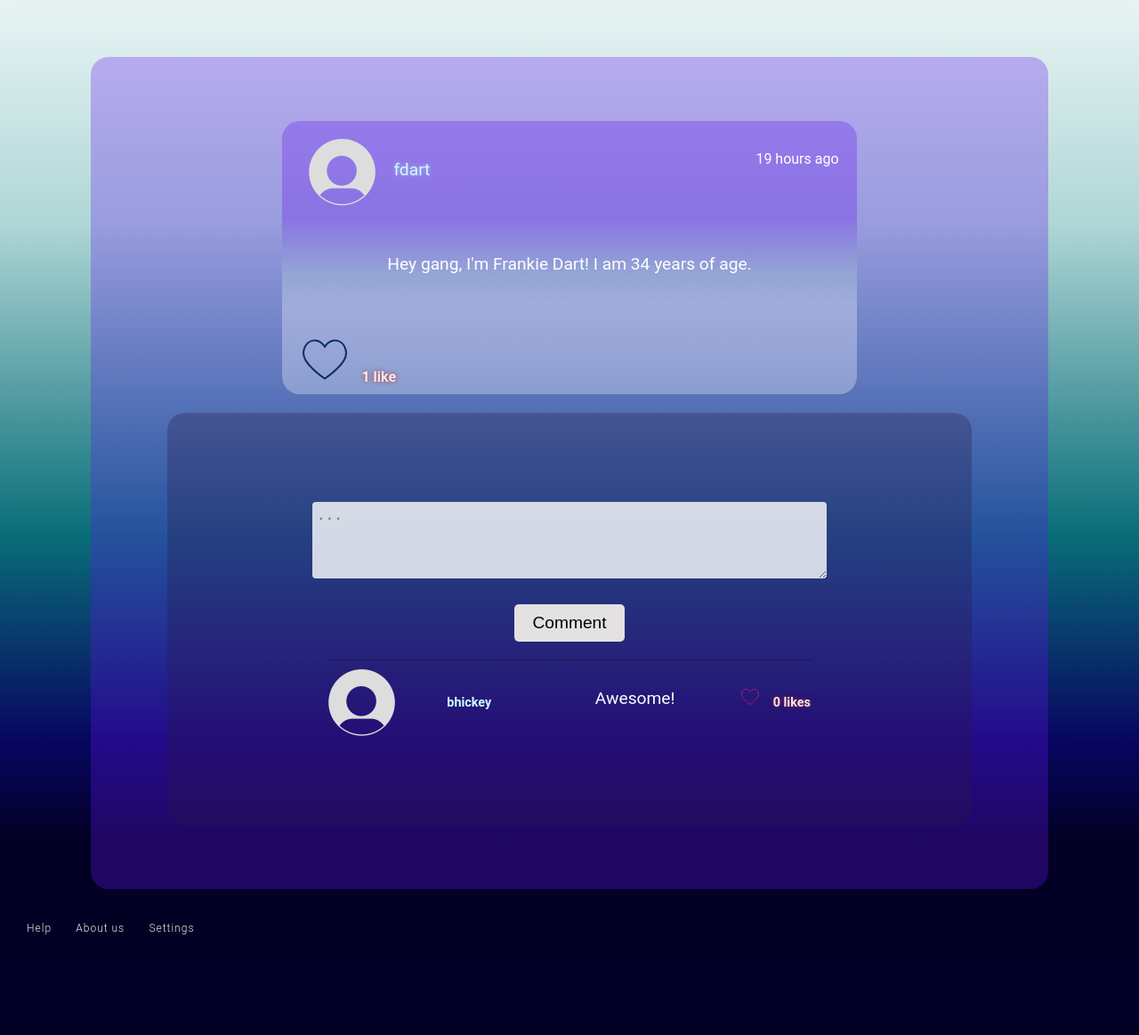
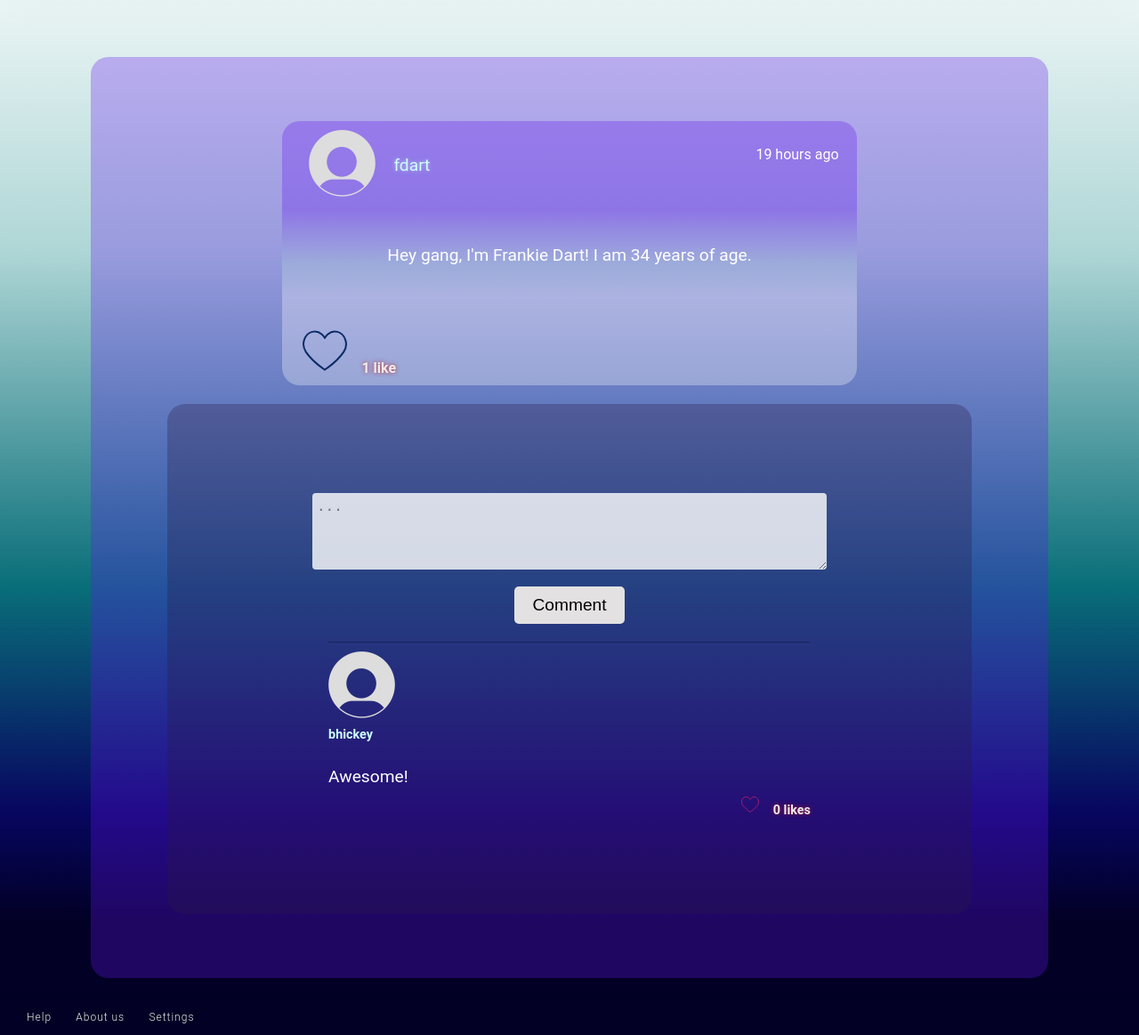
Before and after one commit to 2767753o/wad2-ae-group1d, a Django app: page /blink/post/2/ in a window 1280 px wide. Shown: the part 96-1259 px from the top of the page at 89% size. Before the commit the page ends 1146 px from the top, so only its background shows below. Run offline with Django 3.2, Linux system fonts and the light colour scheme; a user stored in the database is signed in; data comes from the database, SQL or seed files in the repository.

Commit message:
recompile css from scss

```diff
--- a/blink/static/css/styles.css
+++ b/blink/static/css/styles.css
@@ -265,7 +265,6 @@ body {
   width: 75px;
   height: 75px;
   margin-left: 10px;
-  margin-top: 10px;
 }
 
 #postTop a {
@@ -289,10 +288,6 @@ body {
   margin-right: 20%;
   background: linear-gradient(180deg, rgba(101, 22, 239, 0.3) 0%, rgba(175, 214, 214, 0.3) 50%, rgba(255, 255, 255, 0.3) 80%);
   padding: 20px;
-}
-
-#postContent img {
-  width: 40%;
 }
 
 #postBottom {
@@ -371,7 +366,6 @@ body {
   background: #e3e1e1;
   margin: auto;
   margin-bottom: 20px;
-  margin-top: 10px;
   color: #000;
   font-size: 1.2rem;
   padding: 10px 20px;
@@ -432,10 +426,6 @@ body {
   color: #edebeb;
   text-shadow: 0 0 5px rgba(196, 21, 28, 0.8);
   margin-left: 10px;
-}
-.commentData {
-  display: flex;
-  align-items: center;
 }
 
 #create {
@@ -520,7 +510,7 @@ body {
   color: #fff;
 }
 
-#profile #pfpImage {
+#profile img {
   width: 150px;
   height: 150px;
   border-radius: 50%;
```
